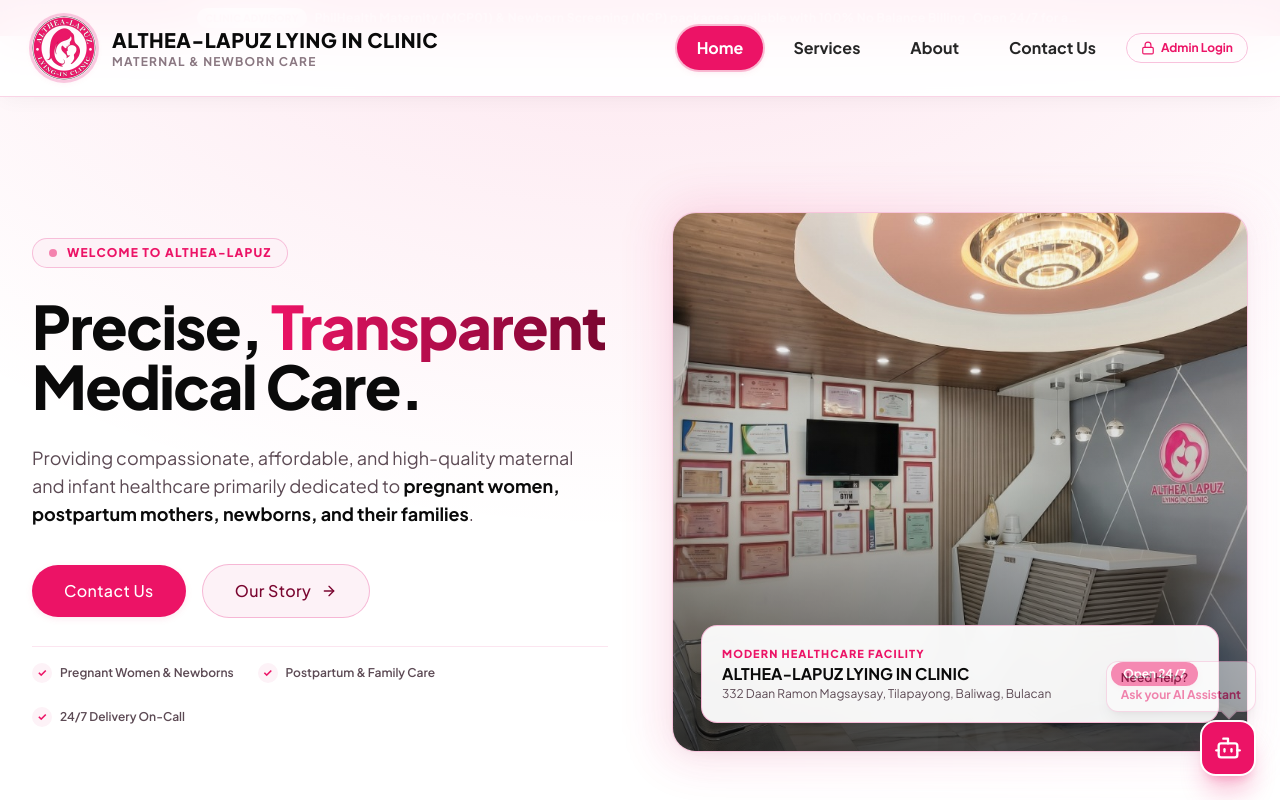
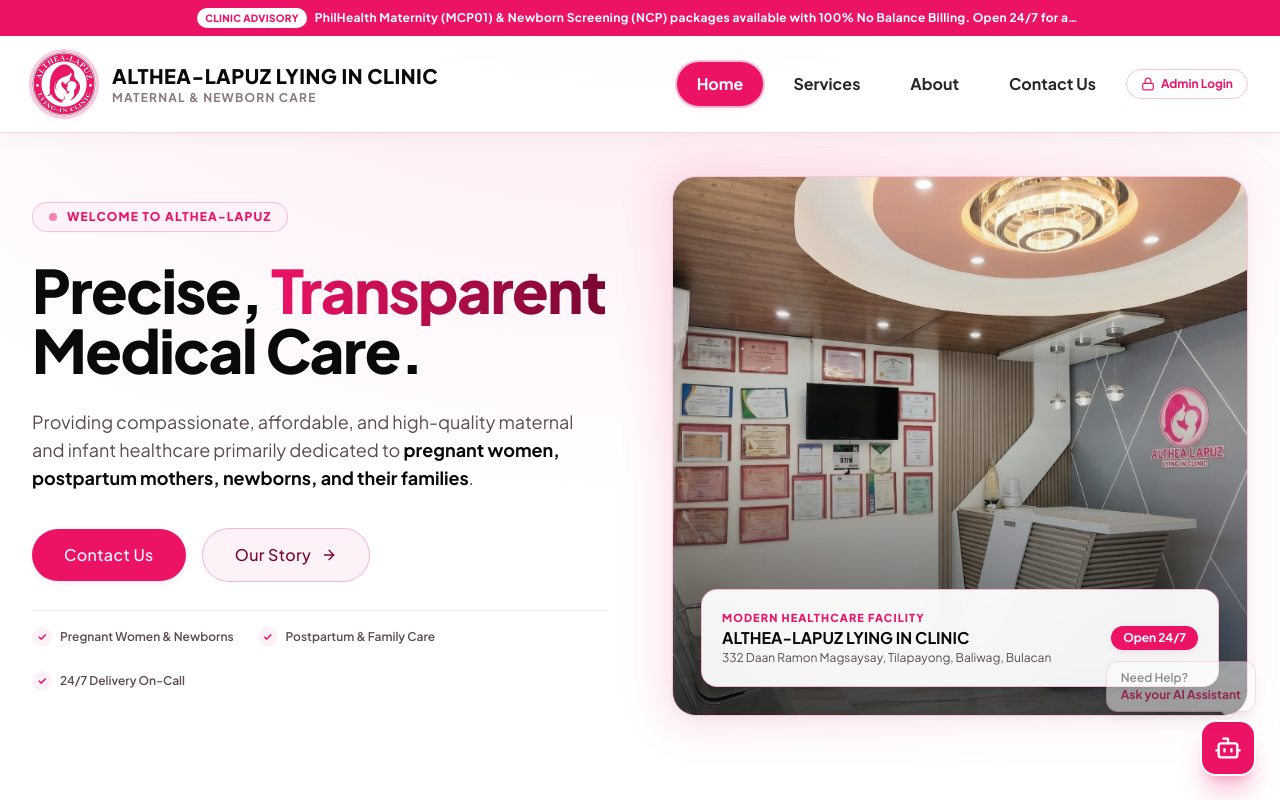
Before and after one commit to scaradook13/ALTHEA-LAPUZ-LYING-IN-CLINIC, a Vue app: page / in a window 1280 px wide. Shown: the top 800 px of the page. Built offline with nearby package versions, Linux system fonts and the light colour scheme; a web font is replaced by a local one.

Commit message:
fix(layout): integrate announcement banner into fixed header and remove target=_blank on live preview

```diff
--- a/src/components/layout/NavBar.vue
+++ b/src/components/layout/NavBar.vue
@@ -1,7 +1,20 @@
 <template>
-  <header class="fixed top-0 w-full bg-white/95 backdrop-blur-xl z-50 border-b border-brand-border/50 transition-all duration-300 shadow-card">
-    <div class="max-w-7xl mx-auto px-4 sm:px-6 lg:px-8">
-      <div class="flex justify-between items-center h-20 md:h-24">
+  <header class="fixed top-0 w-full z-50 transition-all duration-300">
+    <!-- Top Announcement Bar (Configured via Admin Portal) -->
+    <div
+      v-if="clinicStore.clinicInfo.announcement.enabled"
+      class="bg-brand-primary text-white text-xs py-2 px-4 text-center font-bold tracking-wide flex items-center justify-center gap-2 shadow-xs transition-all"
+    >
+      <span class="px-2 py-0.5 rounded-full bg-white text-brand-primary text-[10px] font-extrabold uppercase flex-shrink-0">
+        {{ clinicStore.clinicInfo.announcement.badge }}
+      </span>
+      <span class="truncate max-w-3xl">{{ clinicStore.clinicInfo.announcement.text }}</span>
+    </div>
+
+    <!-- Main Navigation Bar Container -->
+    <div class="w-full bg-white/95 backdrop-blur-xl border-b border-brand-border/50 shadow-card">
+      <div class="max-w-7xl mx-auto px-4 sm:px-6 lg:px-8">
+        <div class="flex justify-between items-center h-20 md:h-24">
 
         <!-- Logo & Clinic Title (Reactive from clinicStore) -->
         <div class="flex-shrink-0 flex items-center min-w-0">
@@ -81,6 +94,7 @@
         </div>
       </div>
     </div>
+    </div>
 
     <!-- Mobile dropdown menu -->
     <transition
--- a/src/layouts/MainLayout.vue
+++ b/src/layouts/MainLayout.vue
@@ -1,17 +1,6 @@
 <template>
   <div class="font-sans text-neutral-900 bg-white min-h-screen flex flex-col antialiased">
-    <!-- Top Announcement Bar (Configured via Admin Portal) -->
-    <div
-      v-if="!isAdminArea && clinicStore.clinicInfo.announcement.enabled"
-      class="bg-brand-primary text-white text-xs py-2 px-4 text-center font-bold tracking-wide relative z-50 flex items-center justify-center gap-2 shadow-xs"
-    >
-      <span class="px-2 py-0.5 rounded-full bg-white text-brand-primary text-[10px] font-extrabold uppercase">
-        {{ clinicStore.clinicInfo.announcement.badge }}
-      </span>
-      <span class="truncate max-w-3xl">{{ clinicStore.clinicInfo.announcement.text }}</span>
-    </div>
-
-    <!-- Public Navigation Bar -->
+    <!-- Public Navigation Bar (Includes integrated Announcement Bar) -->
     <NavBar v-if="!isAdminArea" />
 
     <main class="flex-grow">
--- a/src/views/admin/AdminDashboardView.vue
+++ b/src/views/admin/AdminDashboardView.vue
@@ -7,8 +7,8 @@
         <div class="flex items-center justify-between h-16 sm:h-20">
 
           <!-- Brand & Role Indicator -->
-          <div class="flex items-center gap-3 sm:gap-4">
-            <div class="w-10 h-10 sm:w-12 sm:h-12 rounded-full p-0.5 bg-white ring-2 ring-brand-primary flex-shrink-0 shadow-xs">
+          <router-link to="/" class="flex items-center gap-3 sm:gap-4 group cursor-pointer" title="Return to Public Website">
+            <div class="w-10 h-10 sm:w-12 sm:h-12 rounded-full p-0.5 bg-white ring-2 ring-brand-primary group-hover:scale-105 transition-transform flex-shrink-0 shadow-xs">
               <img
                 src="../../assets/images/althea-lapuz-logo.png"
                 alt="Clinic Logo"
@@ -17,7 +17,7 @@
             </div>
             <div class="text-left">
               <div class="flex items-center gap-2">
-                <span class="text-xs sm:text-sm font-extrabold uppercase text-neutral-950 tracking-wider">
+                <span class="text-xs sm:text-sm font-extrabold uppercase text-neutral-950 tracking-wider group-hover:text-brand-primary transition-colors">
                   Althea-Lapuz Clinic
                 </span>
                 <span class="px-2 py-0.5 rounded-full bg-brand-soft border border-brand-border/70 text-[10px] font-extrabold text-brand-primary uppercase">
@@ -28,7 +28,7 @@
                 In-Memory Live Editor • Real-time synchronization
               </p>
             </div>
-          </div>
+          </router-link>
 
           <!-- Header Actions -->
           <div class="flex items-center gap-2 sm:gap-3">
@@ -46,7 +46,6 @@
             <!-- View Live Website -->
             <router-link
               to="/"
-              target="_blank"
               class="px-3 sm:px-4 py-2 rounded-xl bg-white border border-brand-border/80 text-brand-primary hover:bg-brand-soft text-xs font-bold transition-all flex items-center gap-1.5 shadow-2xs"
             >
               <ExternalLink class="w-3.5 h-3.5" />
```
